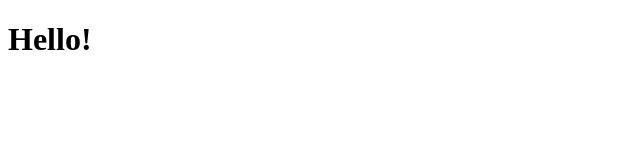
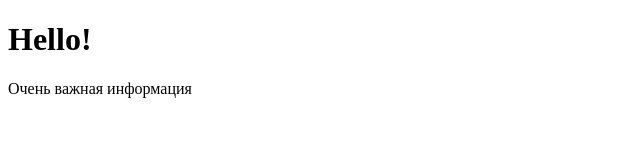
Before and after one commit to WebHeroSchool/Mod2_EKh, a plain HTML site: page index.html in a window 1280 px wide. Shown: the whole page, without its empty margins (0-640 px from the left). Drawn offline with Linux system fonts and the light colour scheme.

Commit message:
new info in body of index.html and new file .gitignore

```diff
--- a/index.html
+++ b/index.html
@@ -2,9 +2,10 @@
 <html>
 <head>
   <meta charset="utf-8">
-  <title>Star</title>
+  <title>Start</title>
 </head>
 <body>
   <h1>Hello!</h1>
+  <p>Очень важная информация</p>
 </body>
 </html>
```
Also changed, not shown: 1 other file.
